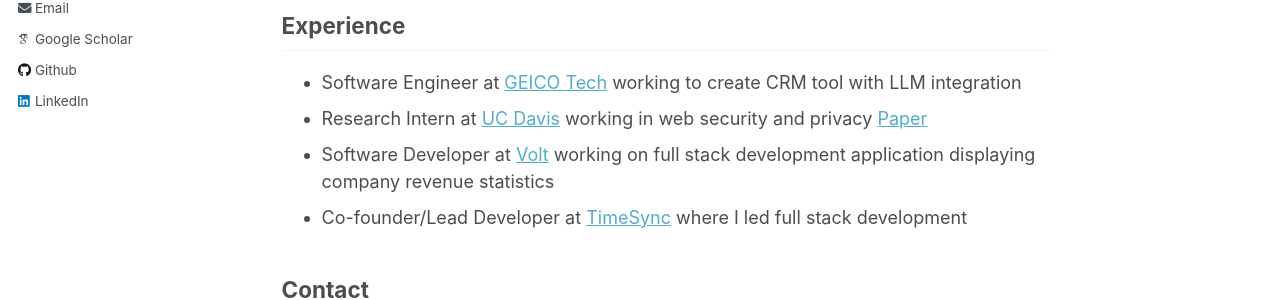
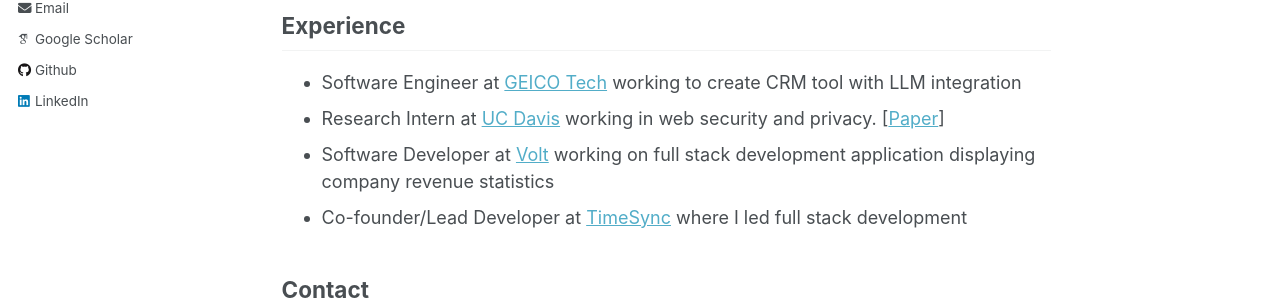
Before and after one commit to shuaibahmed01/shuaib-ahmed.github.io, a Jekyll site: the page built from _pages/about.md, in a window 1280 px wide and 1196 px high. Shown: the part 421-721 px from the top of the window. Built offline with Jekyll 4.4.1, drawn with Linux system fonts in a browser that asks for light colours; some web fonts are replaced.

```diff
--- a/_pages/about.md
+++ b/_pages/about.md
@@ -15,7 +15,7 @@ Currently I am doing research under [Zubair Shafiq](https://web.cs.ucdavis.edu/~
 
 ## Experience
 - Software Engineer at [GEICO Tech](https://www.geico.com/tech/) working to create CRM tool with LLM integration
-- Research Intern at [UC Davis](https://web.cs.ucdavis.edu/~zubair/) working in web security and privacy [Paper](https://arxiv.org/abs/2406.07647)
+- Research Intern at [UC Davis](https://web.cs.ucdavis.edu/~zubair/) working in web security and privacy. [[Paper](https://arxiv.org/abs/2406.07647)]
 - Software Developer at [Volt](https://www.textvolt.com/) working on full stack development application displaying company revenue statistics
 - Co-founder/Lead Developer at [TimeSync](https://github.com/shuaibahmed01/TimeSync) where I led full stack development
 
```
